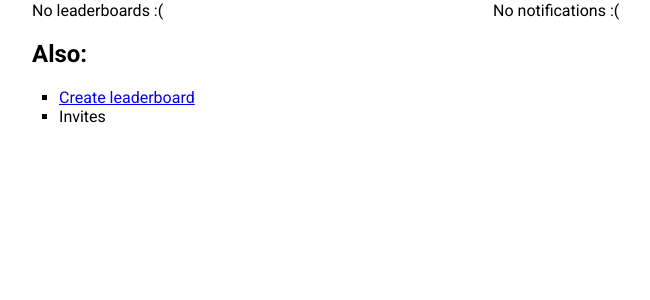
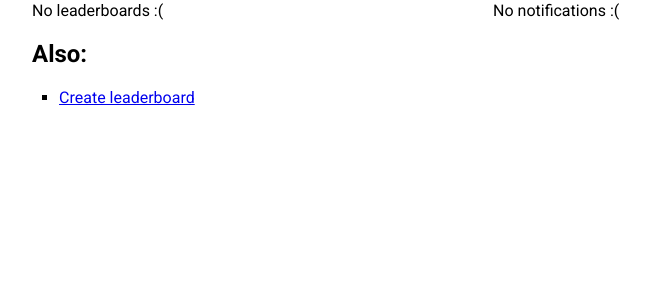
Before and after one commit to mwiens91/CommonRank, a Django app: page / in a window 1280 px wide. Shown: the part 170-470 px from the top of the page, without its empty margins (158-808 px from the left). Run offline with Django 3.2, Linux system fonts and the light colour scheme; the visitor is signed in with stand-in values (Sample User, id 1); parts of the project's set-up code (start-up, migrations or seed data) failed here and were passed over.

Commit message:
Remove 'Invites' option on homepage

```diff
--- a/templates/home.html
+++ b/templates/home.html
@@ -29,7 +29,6 @@ The home page of a user.
 			<h2>Also:</h2>
 			<ul>
 				<li><a href='{% url 'leaderboard_signup' %}'>Create leaderboard</a></li>
-				<li>Invites</li>
 			</ul>
 
 		</div>
```
